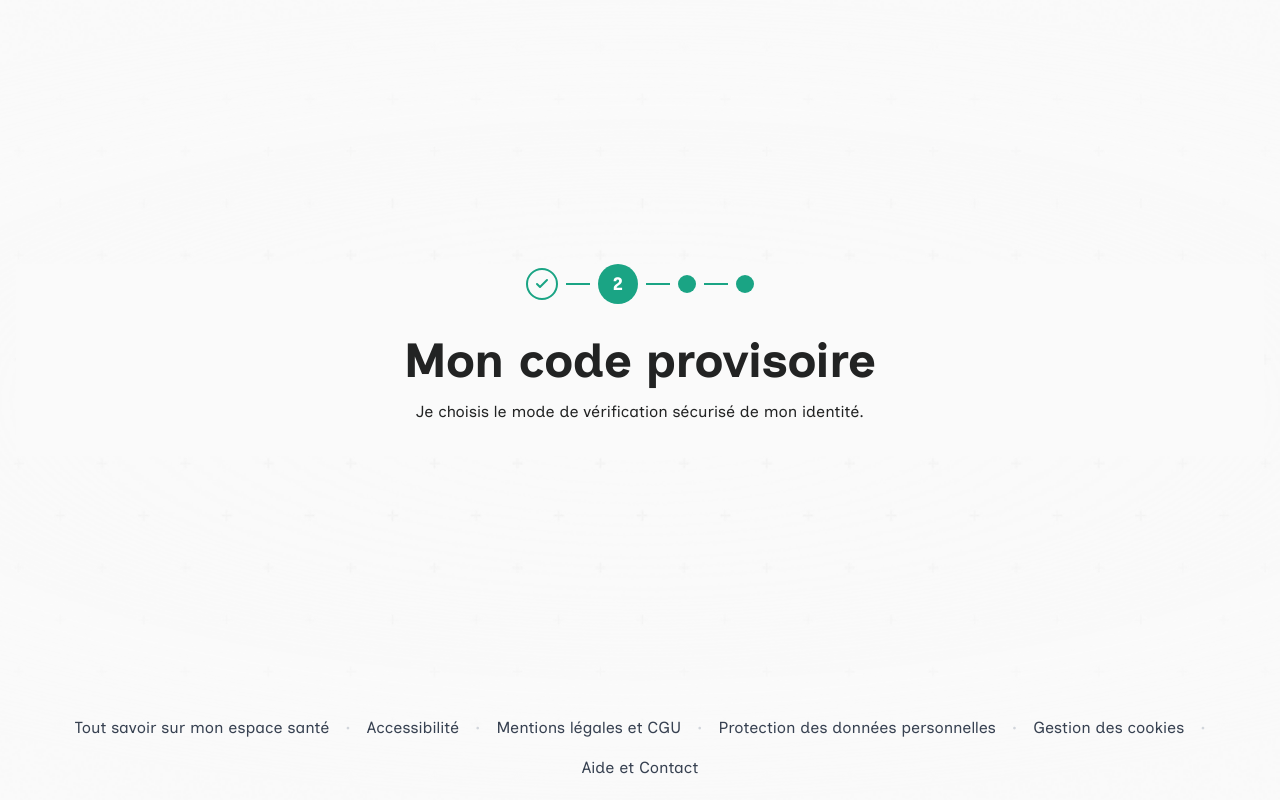
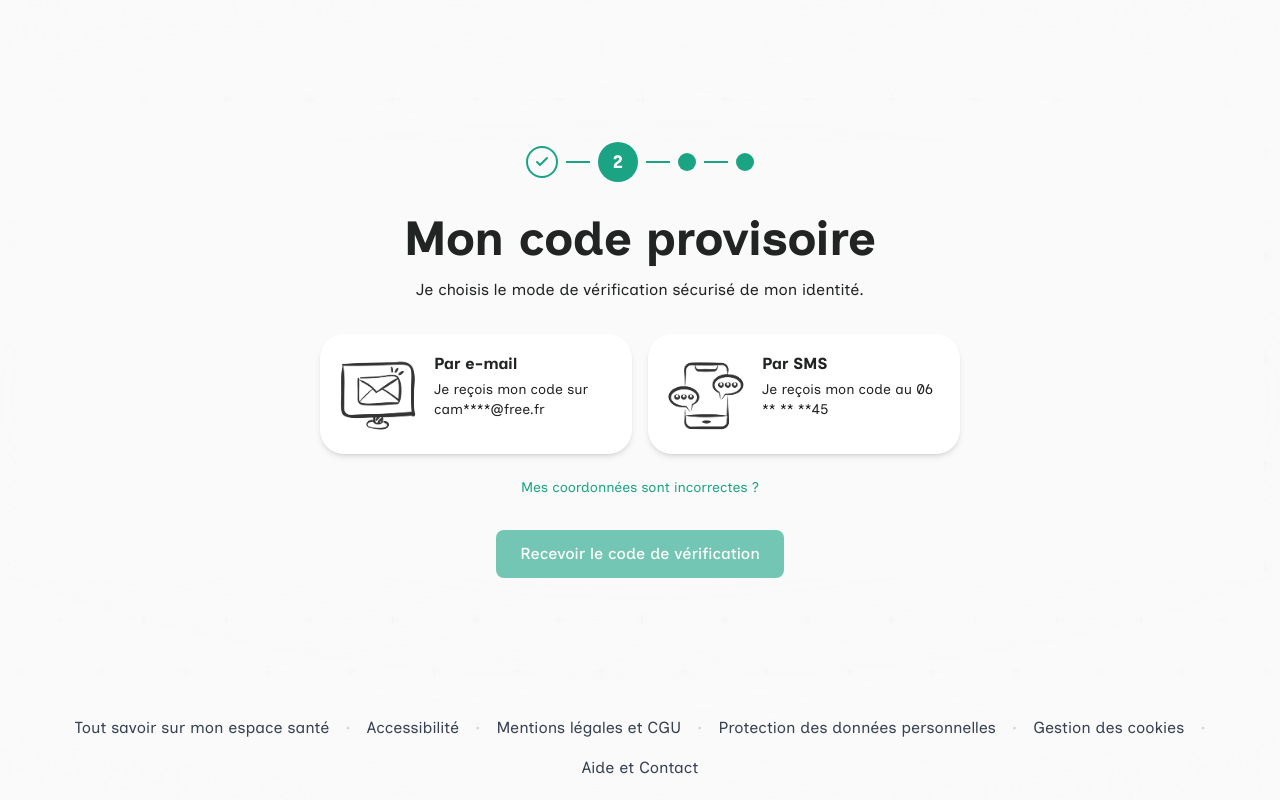
Before and after one commit to Remindr-pro/RemindR-app-V2, a Next.js app: page /verification in a window 1280 px wide. Built offline with nearby package versions, Linux system fonts and the light colour scheme.

Commit message:
feat(connexion): implement verification page with method selection and enhanced button functionality

```diff
--- a/src/app/(connexion)/(activations)/verification/page.tsx
+++ b/src/app/(connexion)/(activations)/verification/page.tsx
@@ -1,7 +1,60 @@
+"use client";
+
+import { useState } from "react";
+import VerificationCard from "@/app/components/molecules/VerificationCard";
+import Button from "@/app/components/atoms/Button";
+import Link from "next/link";
+
 export default function VerificationPage() {
+  const [selectedMethod, setSelectedMethod] = useState<"email" | "sms" | null>(
+    null
+  );
+
+  const handleMethodSelect = (method: "email" | "sms") => {
+    setSelectedMethod(method);
+  };
+
   return (
-    <div className="w-full max-w-md">
-      {/* Contenu de la page de vérification */}
+    <div className="w-full max-w-md md:max-w-2xl flex flex-col items-center justify-center gap-6 font-inclusive px-4">
+      <div className="w-full flex flex-col md:flex-row gap-4">
+        <VerificationCard
+          image="/images/icons/notification.png"
+          title="Par e-mail"
+          description="Je reçois mon code sur cam****@free.fr"
+          isSelected={selectedMethod === "email"}
+          onClick={() => handleMethodSelect("email")}
+        />
+        <VerificationCard
+          image="/images/icons/chatting.png"
+          title="Par SMS"
+          description="Je reçois mon code au 06 ** ** **45"
+          isSelected={selectedMethod === "sms"}
+          onClick={() => handleMethodSelect("sms")}
+        />
+      </div>
+
+      <Link
+        href="#"
+        className="text-greenMain hover:text-greenMain-2 font-inclusive text-sm transition-colors duration-200 text-center"
+      >
+        Mes coordonnées sont incorrectes ?
+      </Link>
+
+      <div className="w-full pt-2 text-center">
+        <Button
+          variant="green"
+          className="w-full md:w-max"
+          onClick={() => {
+            if (selectedMethod) {
+              // Logique pour envoyer le code
+              console.log(`Envoi du code par ${selectedMethod}`);
+            }
+          }}
+          disabled={!selectedMethod}
+        >
+          Recevoir le code de vérification
+        </Button>
+      </div>
     </div>
   );
 }
--- a/src/app/components/atoms/Button.tsx
+++ b/src/app/components/atoms/Button.tsx
@@ -9,6 +9,7 @@ interface ButtonProps {
   onClick?: () => void;
   isActive?: boolean;
   type?: "button" | "submit" | "reset";
+  disabled?: boolean;
 }
 
 export default function Button({
@@ -19,6 +20,7 @@ export default function Button({
   onClick,
   isActive = false,
   type = "button",
+  disabled = false,
 }: ButtonProps) {
   const baseClasses =
     "px-6 py-3 rounded-lg font-medium text-base whitespace-nowrap transition-all duration-200 text-center inline-flex items-center justify-center hover:shadow-md active:scale-[0.98]";
@@ -65,7 +67,11 @@ export default function Button({
     return `${bgClass} ${config.text} ${config.border} ${config.hover} ${config.active}`;
   };
 
-  const combinedClasses = `${baseClasses} ${getVariantClasses()} ${className}`;
+  const disabledClasses = disabled
+    ? "opacity-60 cursor-not-allowed hover:shadow-none active:scale-100"
+    : "";
+
+  const combinedClasses = `${baseClasses} ${getVariantClasses()} ${disabledClasses} ${className}`;
 
   return href ? (
     <Link
@@ -81,6 +87,7 @@ export default function Button({
       type={type}
       className={combinedClasses}
       onClick={onClick}
+      disabled={disabled}
       style={{ fontFamily: "var(--font-inclusive)" }}
     >
       {children}
--- /dev/null
+++ b/src/app/components/molecules/VerificationCard.tsx
@@ -0,0 +1,52 @@
+"use client";
+
+import Image from "next/image";
+
+interface VerificationCardProps {
+  image: string;
+  title: string;
+  description: string;
+  isSelected?: boolean;
+  onClick?: () => void;
+}
+
+export default function VerificationCard({
+  image,
+  title,
+  description,
+  isSelected = false,
+  onClick,
+}: VerificationCardProps) {
+  return (
+    <button
+      type="button"
+      onClick={onClick}
+      className={`
+        w-full bg-light rounded-3xl p-4 border-2 shadow-md transition-all duration-200
+        flex items-start gap-4 text-left
+        hover:shadow-md active:scale-[0.98] cursor-pointer
+        ${isSelected ? "border-greenMain shadow-md" : "border-transparent"}
+      `}
+    >
+      <div className="shrink-0 mt-1">
+        <Image
+          src={image}
+          alt={title}
+          width={80}
+          height={80}
+          className={isSelected ? "opacity-100" : "opacity-80"}
+        />
+      </div>
+      <div className="flex-1 min-w-0">
+        <h3
+          className={`font-inclusive font-bold text-base mb-1 ${
+            isSelected ? "text-greenMain" : "text-dark"
+          }`}
+        >
+          {title}
+        </h3>
+        <p className="font-inclusive text-sm text-dark">{description}</p>
+      </div>
+    </button>
+  );
+}
```
